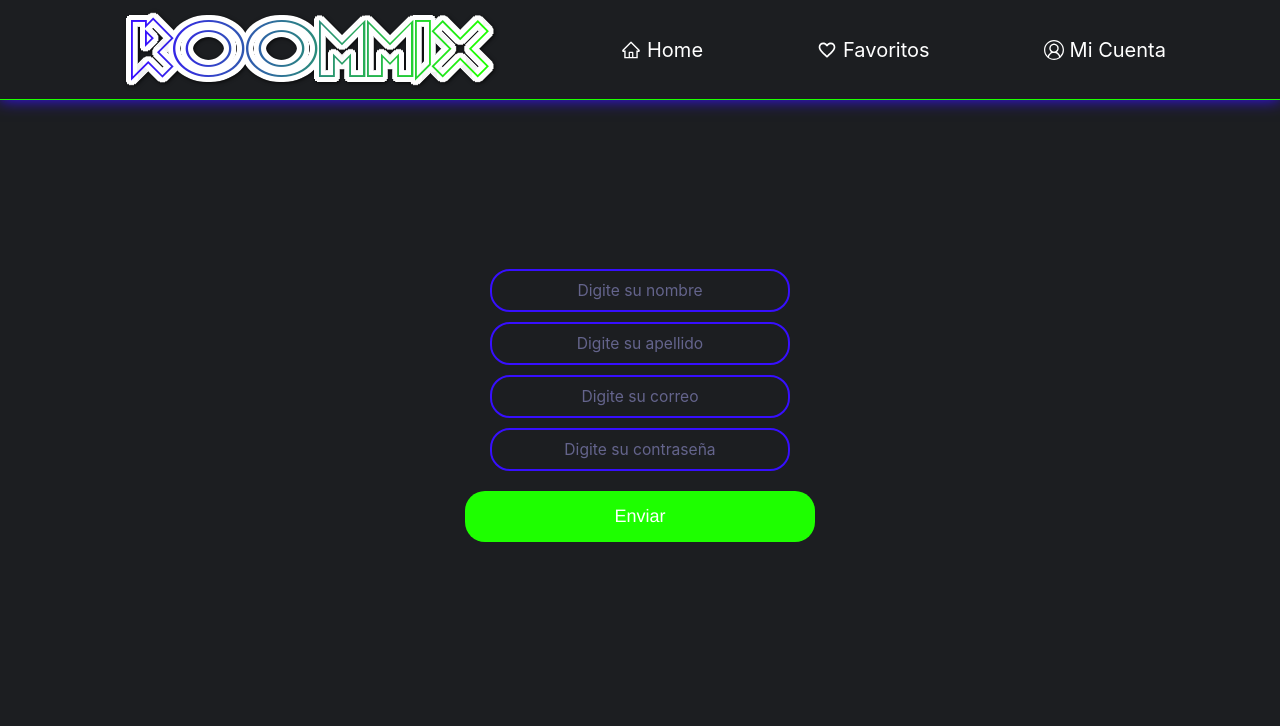
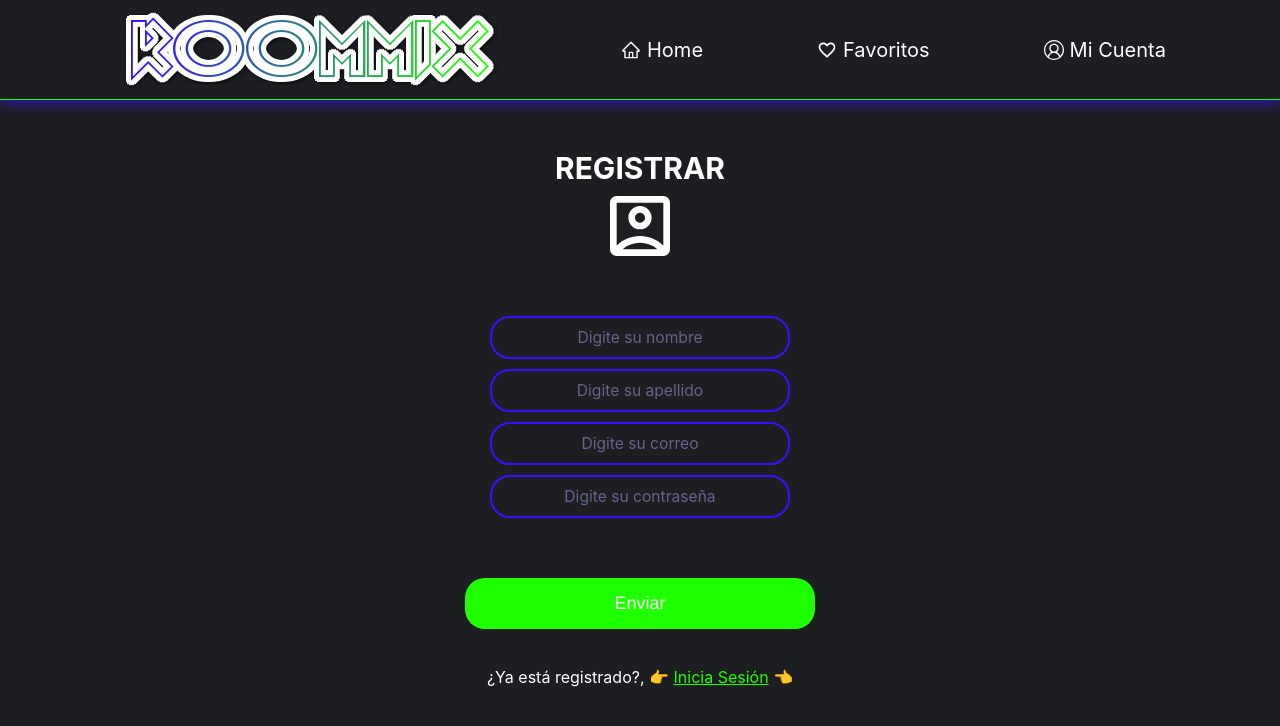
Before and after one commit to Daniel7R/roomix, a React app: page /registro in a window 1280 px wide. Shown: the top 726 px of the page. Built offline with nearby package versions, Linux system fonts and the light colour scheme.

Commit message:
link_registrar

```diff
--- a/src/components/RegisterForm/index.js
+++ b/src/components/RegisterForm/index.js
@@ -1,9 +1,12 @@
 import React from "react";
-import { Form, Input, Div, Button, Select } from "./styles";
+import { Form, Input, Div, Button, Title, P, Link } from "./styles";
+import {MdOutlineAccountBox} from 'react-icons/md'
 
-export const RegisterForm= () => {
+export const RegisterForm= ({title}) => {
     return (
         <>
+            <Title>{title}</Title>
+            <MdOutlineAccountBox size={"80px"} />
             <Form>
                 <Div>
                     <Input type="text" placeholder="Digite su nombre" id="name" name="name" />
@@ -13,6 +16,7 @@ export const RegisterForm= () => {
                 </Div>
                 <Button type="button">Enviar</Button>
             </Form>
+            <P>¿Ya está registrado?, 👉 <Link to={"/"}>Inicia Sesión</Link> 👈</P>
         </>
 
     )
--- a/src/components/RegisterForm/styles.js
+++ b/src/components/RegisterForm/styles.js
@@ -1,3 +1,4 @@
+import { NavLink } from "react-router-dom";
 import styled from "styled-components";
 
 export const Form= styled.form`
@@ -10,7 +11,6 @@ export const Form= styled.form`
     justify-content: center;
     align-items: center;
     font-size: 4rem;
-    margin: 200px auto;
 `
 
 export const Div= styled.div`
@@ -89,9 +89,25 @@ export const Button= styled.button`
     transition: 1s all ease;
     font-family: 'Franklin Gothic Medium', 'Arial Narrow', Arial, sans-serif;
     font-size: 1.8rem;
+    margin-top: 40px ;
     &:hover {
         width: 75%;
         background-color: #370fff;
         cursor: pointer;
     }
 `
+
+export const Title= styled.h2`
+    text-align: center ;
+    color: #fff ;
+    font-size: 3rem ;
+`
+
+export const P= styled.p`
+    font-size: 1.6rem ;
+`
+
+export const Link= styled(NavLink)`
+    font-size: 1.6rem ;
+    color: #1eff00 ;
+`
--- a/src/containers/Layout/index.js
+++ b/src/containers/Layout/index.js
@@ -1,15 +1,16 @@
 import React from "react";
 import { Header } from "../../components/Header";
 import { MenuMobile } from "../../components/MenuMobile";
+import { Section } from "./styles";
 
 export const Layout= (props)=> {
     return(
-        <>
+        <Section>
             <Header />
             <MenuMobile />
             {
                 props.children
             }
-        </>
+        </Section>
     )
 }
--- a/src/containers/Layout/styles.js
+++ b/src/containers/Layout/styles.js
@@ -0,0 +1,6 @@
+import styled from "styled-components";
+
+export const Section= styled.section`
+    margin: 150px 0 50px 0 ;
+    text-align: center ;
+`
--- a/src/containers/Register/index.js
+++ b/src/containers/Register/index.js
@@ -4,6 +4,6 @@ import { RegisterForm } from "../../components/RegisterForm";
 export const Register = () => {
 
     return (
-        <RegisterForm />
+        <RegisterForm title={"REGISTRAR"} />
     )
 }
--- a/src/routes/App.jsx
+++ b/src/routes/App.jsx
@@ -4,7 +4,7 @@ import { Layout } from '../containers/Layout';
 import { Register} from '../containers/Register';
 import { Home } from '../containers/Home';
 import {  Routes, Route } from 'react-router-dom';
-
+import { Login } from '../containers/Login'
 
 export const App = () => {
 
@@ -15,6 +15,7 @@ export const App = () => {
           <Routes>
             <Route exact path="/" element={ <Home /> }/>
             <Route exact path="/registro" element={<Register />  } />
+            <Route exact path="/login" element={ <Login /> } />
             <Route path="*" element={<p>No existe</p>} />
           </Routes>
       </Layout>
```
